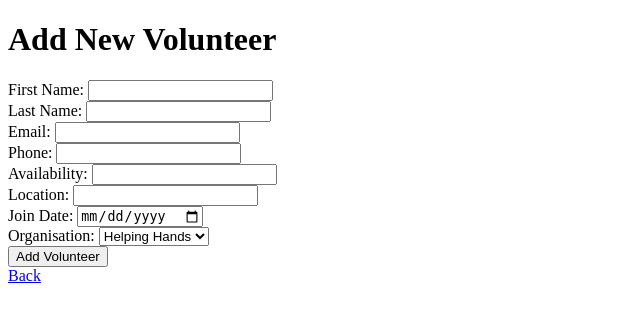
After one commit to TECH-GamerLOL/Website-Prac, a Flask app: page /volunteer/new in a window 1280 px wide. The commit adds this page. Shown: the top 322 px of the page, without its empty margins (0-640 px from the left). Run offline with Flask 3, Linux system fonts and the light colour scheme; data comes from the database, SQL or seed files in the repository; both versions use the stored data as it was after the commit.

Commit message:
Implement CRUD operations for modularity Implemented CRUD (Create, Read, Update, Delete) operations to make your project more modular. Added separate Python files for each operation (create.py, read.py, update.py, delete.py), updated your main application file (app.py), and modified the database. Created and updated several HTML templates to support these features, improving the structure and maintainability of your website project.

```diff
--- a/app.py
+++ b/app.py
@@ -1,21 +1,30 @@
 from flask import Flask, render_template
 import sqlite3
 
+from create import create_blueprint
+from read import read_blueprint
+from update import update_blueprint
+from delete import delete_blueprint
+
 app = Flask(__name__)
 
-def get_volunteers():
-    conn = sqlite3.connect("database.db")
+app.register_blueprint(create_blueprint)
+app.register_blueprint(read_blueprint)
+app.register_blueprint(update_blueprint)
+app.register_blueprint(delete_blueprint)
+
+DB_FILE = "database.db"
+
+def get_db_connection():
+    conn = sqlite3.connect(DB_FILE)
     conn.row_factory = sqlite3.Row
-    cur = conn.cursor()
-    cur.execute("SELECT firstName, lastName, email FROM Volunteer")
-    rows = cur.fetchall()
-    conn.close()
-    return rows
+    return conn
 
 @app.route("/")
 def volunteer_list():
-    volunteers = get_volunteers()
-    print("Fetched volunteers:", volunteers)
+    conn = get_db_connection()
+    volunteers = conn.execute("SELECT * FROM Volunteer").fetchall()
+    conn.close()
     return render_template("index.html", volunteers=volunteers)
 
 if __name__ == "__main__":
--- /dev/null
+++ b/create.py
@@ -0,0 +1,37 @@
+from flask import Blueprint, render_template, request, redirect
+import sqlite3
+
+create_blueprint = Blueprint('create', __name__)
+DB_FILE = "database.db"
+
+def get_db_connection():
+    conn = sqlite3.connect(DB_FILE)
+    conn.row_factory = sqlite3.Row
+    return conn
+
+@create_blueprint.route("/volunteer/new", methods=["GET", "POST"])
+def create_volunteer():
+    conn = get_db_connection()
+    organisations = conn.execute("SELECT * FROM Organisation").fetchall()
+    conn.close()
+
+    if request.method == "POST":
+        firstName = request.form["firstName"]
+        lastName = request.form["lastName"]
+        email = request.form["email"]
+        phoneNumber = request.form["phoneNumber"]
+        availability = request.form["availability"]
+        location = request.form["location"]
+        joinDate = request.form["joinDate"]
+        organisationID = request.form["organisationID"]
+
+        conn = get_db_connection()
+        conn.execute(
+            "INSERT INTO Volunteer (firstName, lastName, email, phoneNumber, availability, location, joinDate, organisationID) VALUES (?, ?, ?, ?, ?, ?, ?, ?)",
+            (firstName, lastName, email, phoneNumber, availability, location, joinDate, organisationID)
+        )
+        conn.commit()
+        conn.close()
+        return redirect("/")
+
+    return render_template("create_volunteer.html", organisations=organisations)
--- /dev/null
+++ b/delete.py
@@ -0,0 +1,18 @@
+from flask import Blueprint, redirect
+import sqlite3
+
+delete_blueprint = Blueprint('delete', __name__)
+DB_FILE = "database.db"
+
+def get_db_connection():
+    conn = sqlite3.connect(DB_FILE)
+    conn.row_factory = sqlite3.Row
+    return conn
+
+@delete_blueprint.route("/event/delete/<int:id>", methods=["POST"])
+def delete_event(id):
+    conn = get_db_connection()
+    conn.execute("DELETE FROM Event WHERE eventID = ?", (id,))
+    conn.commit()
+    conn.close()
+    return redirect("/events")
--- /dev/null
+++ b/read.py
@@ -0,0 +1,24 @@
+from flask import Blueprint, render_template
+import sqlite3
+
+read_blueprint = Blueprint('read', __name__)
+DB_FILE = "database.db"
+
+def get_db_connection():
+    conn = sqlite3.connect(DB_FILE)
+    conn.row_factory = sqlite3.Row
+    return conn
+
+@read_blueprint.route("/organisations")
+def list_organisations():
+    conn = get_db_connection()
+    organisations = conn.execute("SELECT * FROM Organisation").fetchall()
+    conn.close()
+    return render_template("organisations.html", organisations=organisations)
+
+@read_blueprint.route("/events")
+def list_events():
+    conn = get_db_connection()
+    events = conn.execute("SELECT * FROM Event").fetchall()
+    conn.close()
+    return render_template("events.html", events=events)
--- /dev/null
+++ b/templates/create_volunteer.html
@@ -0,0 +1,26 @@
+<!DOCTYPE html>
+<html>
+<head>
+    <title>Add Volunteer</title>
+</head>
+<body>
+    <h1>Add New Volunteer</h1>
+    <form method="POST">
+        First Name: <input type="text" name="firstName" required><br>
+        Last Name: <input type="text" name="lastName" required><br>
+        Email: <input type="email" name="email" required><br>
+        Phone: <input type="text" name="phoneNumber"><br>
+        Availability: <input type="text" name="availability"><br>
+        Location: <input type="text" name="location"><br>
+        Join Date: <input type="date" name="joinDate"><br>
+        Organisation:
+        <select name="organisationID">
+            {% for org in organisations %}
+                <option value="{{ org['organisationID'] }}">{{ org['name'] }}</option>
+            {% endfor %}
+        </select><br>
+        <button type="submit">Add Volunteer</button>
+    </form>
+    <a href="/">Back</a>
+</body>
+</html>
--- /dev/null
+++ b/update.py
@@ -0,0 +1,25 @@
+from flask import Blueprint, render_template, request, redirect
+import sqlite3
+
+update_blueprint = Blueprint('update', __name__)
+DB_FILE = "database.db"
+
+def get_db_connection():
+    conn = sqlite3.connect(DB_FILE)
+    conn.row_factory = sqlite3.Row
+    return conn
+
+@update_blueprint.route("/volunteer/update/<int:id>", methods=["GET", "POST"])
+def update_volunteer(id):
+    conn = get_db_connection()
+    volunteer = conn.execute("SELECT * FROM Volunteer WHERE volunteerID = ?", (id,)).fetchone()
+
+    if request.method == "POST":
+        new_phone = request.form["phoneNumber"]
+        conn.execute("UPDATE Volunteer SET phoneNumber = ? WHERE volunteerID = ?", (new_phone, id))
+        conn.commit()
+        conn.close()
+        return redirect("/")
+
+    conn.close()
+    return render_template("update_volunteer.html", volunteer=volunteer)
```
Also changed, not shown: templates/events.html (added, +22 -0 lines), templates/index.html (+8 -10 lines), templates/organisations.html (added, +19 -0 lines), templates/update_volunteer.html (added, +14 -0 lines), database.db.
